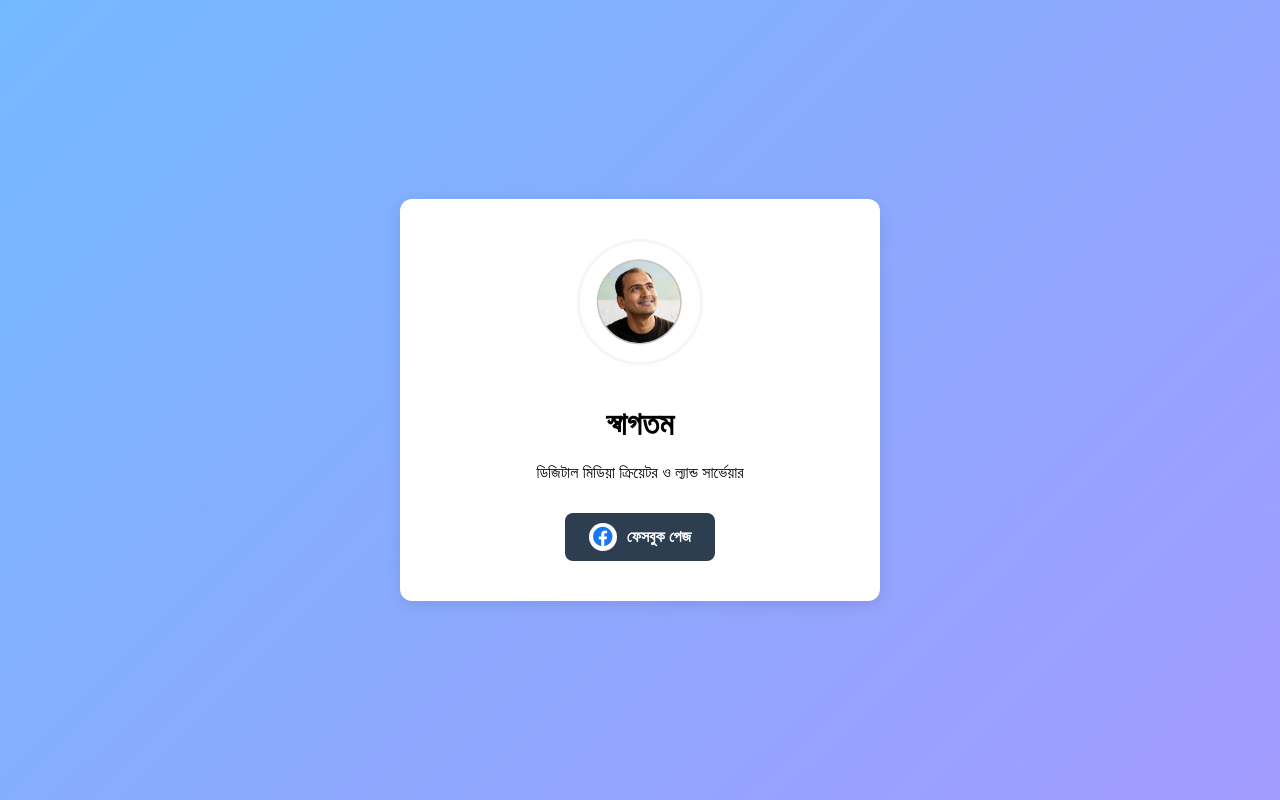
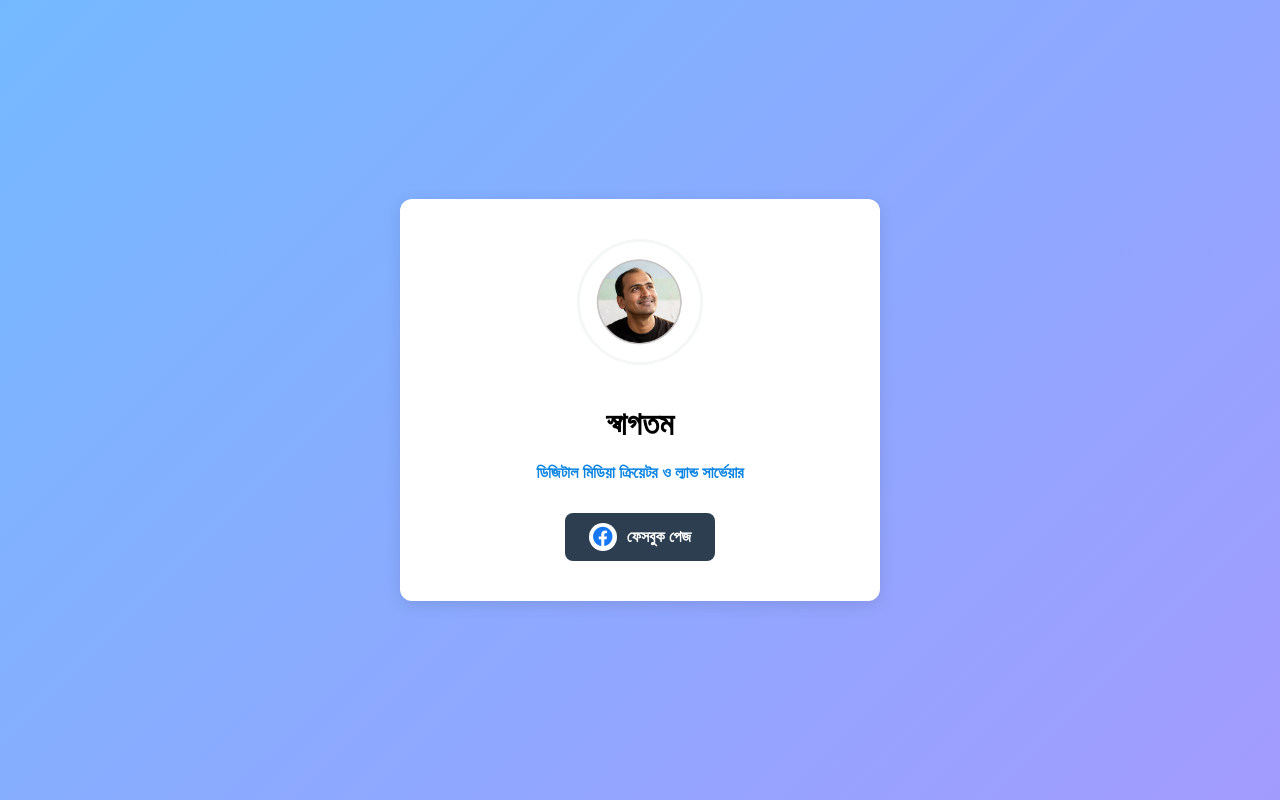
Before and after one commit to surveyor-saroar/my-webpage, a plain HTML site: page index.html in a window 1280 px wide. Drawn offline with Linux system fonts and the light colour scheme.

Commit message:
Update index.html

```diff
--- a/index.html
+++ b/index.html
@@ -17,8 +17,8 @@
         <!-- স্বাগতম লেখা -->
         <h1>স্বাগতম</h1>
 
-        <!-- পেশার বিবরণ -->
-        <p>ডিজিটাল মিডিয়া ক্রিয়েটর ও ল্যান্ড সার্ভেয়ার</p>
+        <!-- কালারযুক্ত পেশার বিবরণ -->
+        <p style="color: #0984e3; font-weight: bold; font-size: 16px;">ডিজিটাল মিডিয়া ক্রিয়েটর ও ল্যান্ড সার্ভেয়ার</p>
 
         <!-- ফেসবুক পেজ বাটন -->
         <a href="https://facebook.com" target="_blank" style="display: inline-flex; align-items: center; background-color: #2c3e50; color: #ffffff; padding: 10px 24px; border-radius: 8px; text-decoration: none; margin-top: 15px; font-weight: bold; font-size: 16px;">
```
